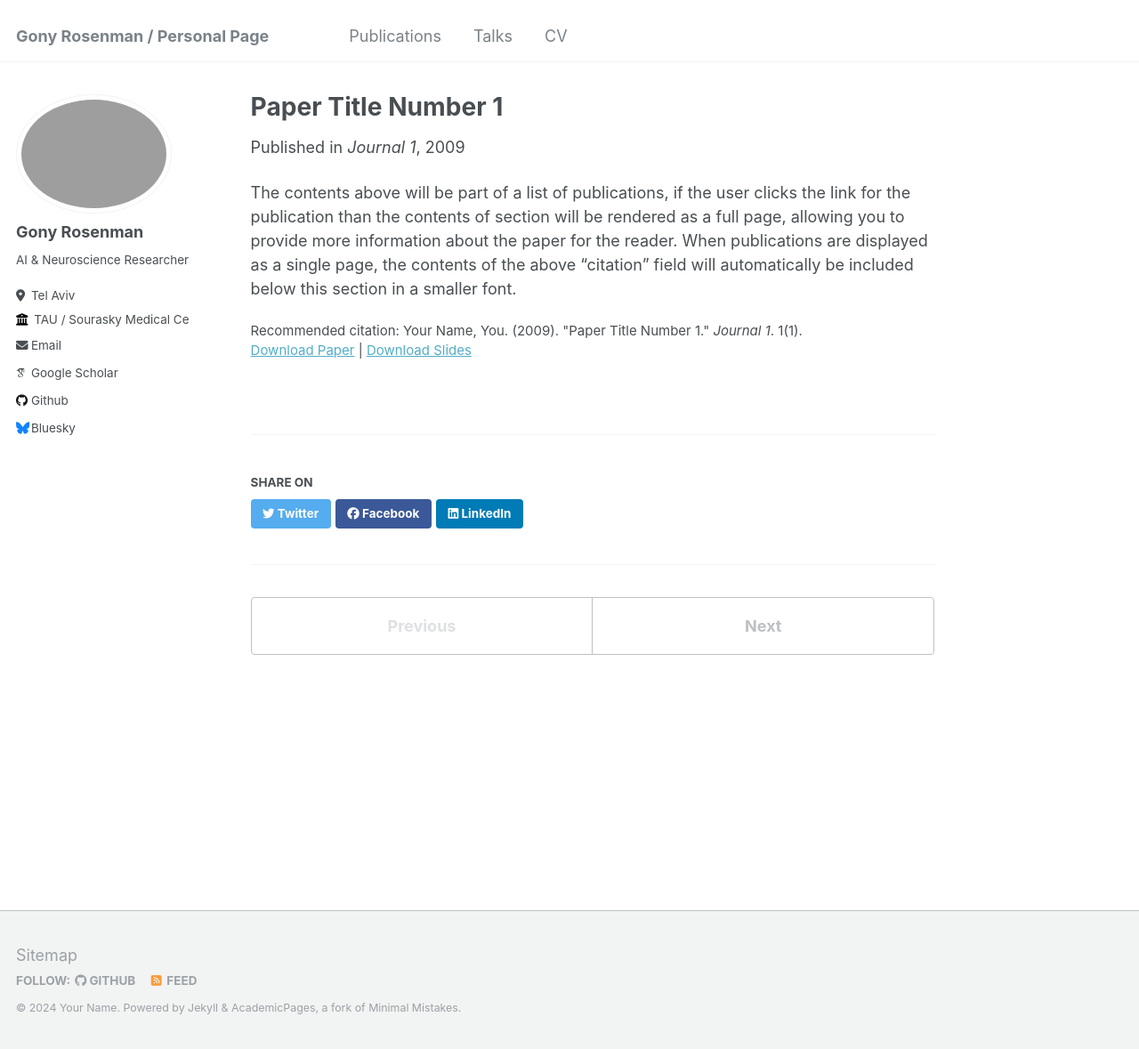
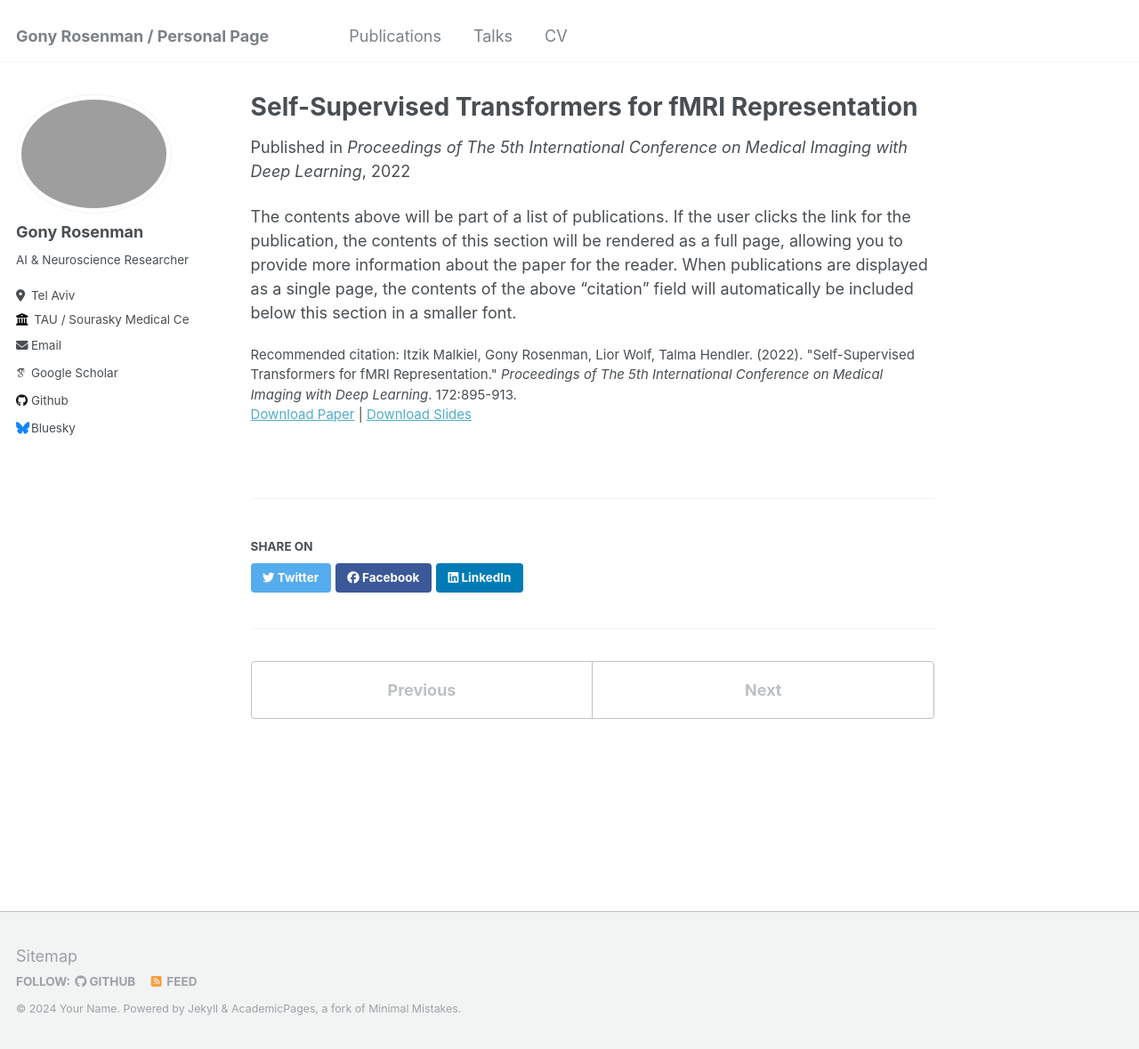
Before and after one commit to GonyRosenman/GonyRosenman.github.io, a Jekyll site: the page built from _publications/2009-10-01-paper-title-number-1.md, in a window 1280 px wide and 1179 px high. Shown: the whole window at 89% size. Built offline with Jekyll 4.4.1, drawn with Linux system fonts in a browser that asks for light colours; some web fonts are replaced.

Commit message:
Update 2009-10-01-paper-title-number-1.md

```diff
--- a/_publications/2009-10-01-paper-title-number-1.md
+++ b/_publications/2009-10-01-paper-title-number-1.md
@@ -1,13 +1,13 @@
 ---
-title: "Paper Title Number 1"
+title: "Self-Supervised Transformers for fMRI Representation"
 collection: publications
-permalink: /publication/2009-10-01-paper-title-number-1
-excerpt: 'This paper is about the number 1. The number 2 is left for future work.'
-date: 2009-10-01
-venue: 'Journal 1'
-slidesurl: 'http://academicpages.github.io/files/slides1.pdf'
-paperurl: 'http://academicpages.github.io/files/paper1.pdf'
-citation: 'Your Name, You. (2009). &quot;Paper Title Number 1.&quot; <i>Journal 1</i>. 1(1).'
+permalink: /publication/2022-07-06-paper-title-transformers-fmri
+excerpt: 'This paper explores the use of self-supervised transformers for fMRI data analysis, benchmarking the Human Connectome Project and several other publically available datasets.'
+date: 2022-07-06
+venue: 'Proceedings of The 5th International Conference on Medical Imaging with Deep Learning'
+slidesurl: 'http://academicpages.github.io/files/slides_transformers_fmri_2022.pdf'
+paperurl: 'https://proceedings.mlr.press/v172/malkiel22a/malkiel22a.pdf'
+citation: 'Itzik Malkiel, Gony Rosenman, Lior Wolf, Talma Hendler. (2022). &quot;Self-Supervised Transformers for fMRI Representation.&quot; <i>Proceedings of The 5th International Conference on Medical Imaging with Deep Learning</i>. 172:895-913.'
 ---
 
-The contents above will be part of a list of publications, if the user clicks the link for the publication than the contents of section will be rendered as a full page, allowing you to provide more information about the paper for the reader. When publications are displayed as a single page, the contents of the above "citation" field will automatically be included below this section in a smaller font.
+The contents above will be part of a list of publications. If the user clicks the link for the publication, the contents of this section will be rendered as a full page, allowing you to provide more information about the paper for the reader. When publications are displayed as a single page, the contents of the above "citation" field will automatically be included below this section in a smaller font.
```
